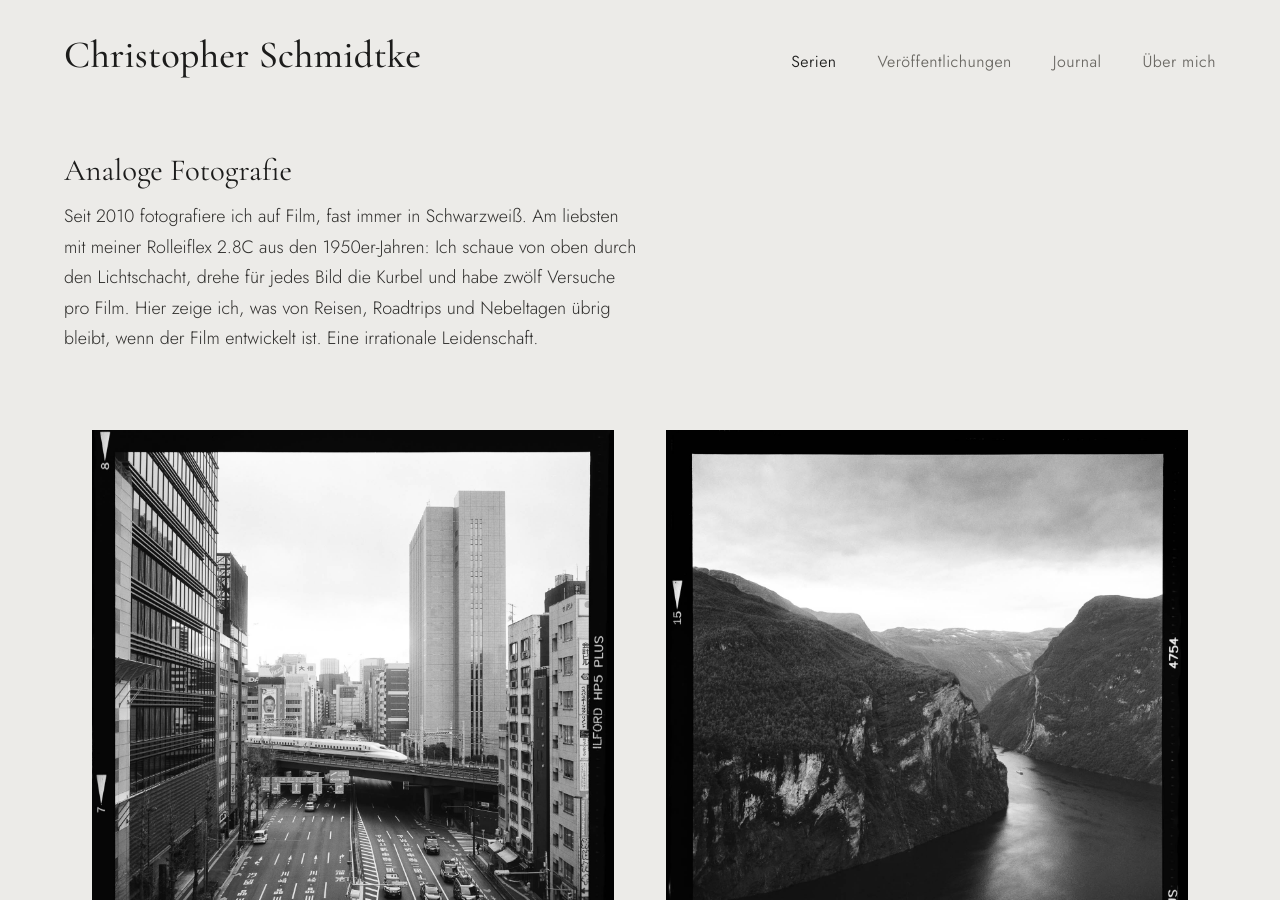
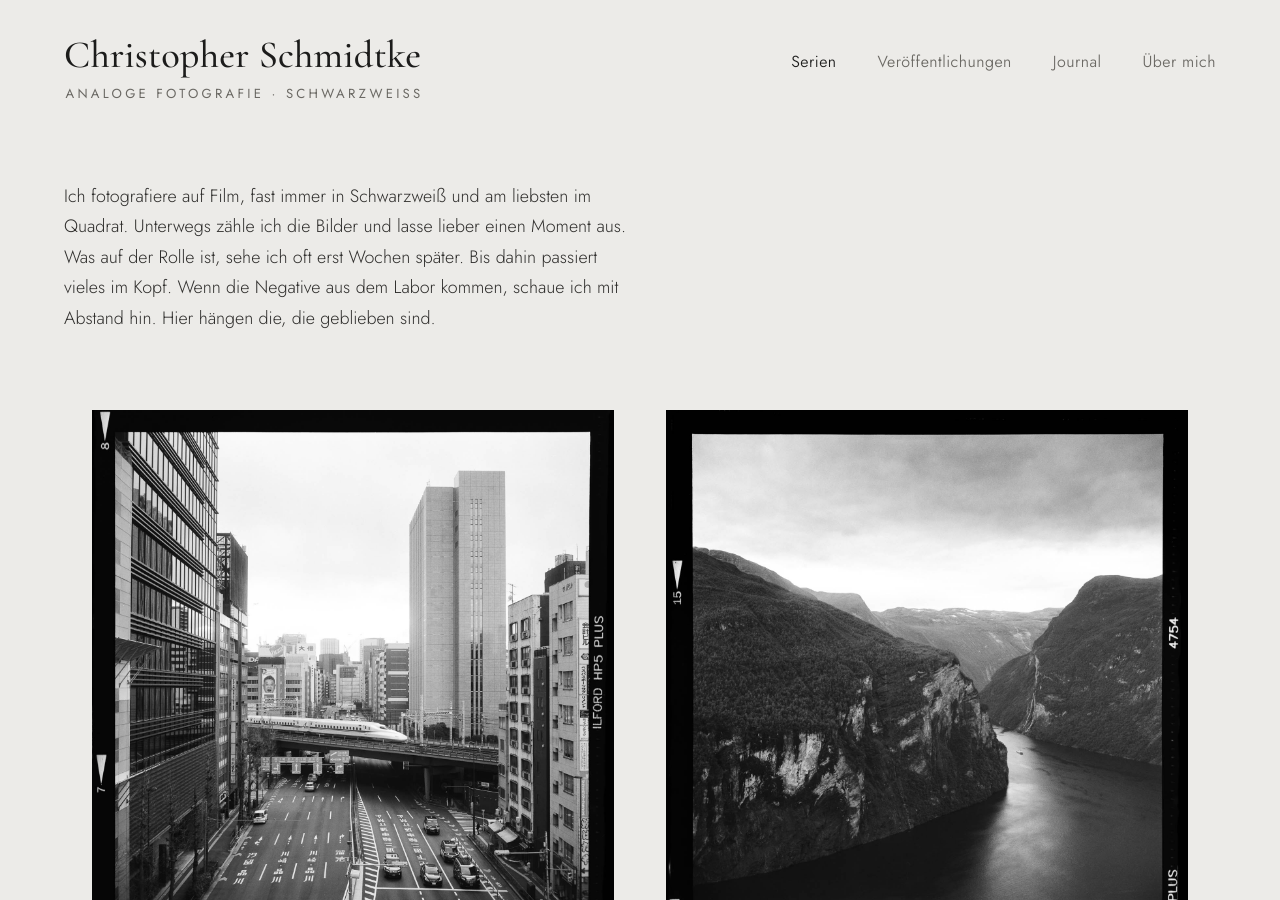
Before and after one commit to Racetrack69/christopher_portfolio, a Jekyll site: the page built from index.html, in a window 1280 px wide and 900 px high. Built offline with Jekyll 4.4.1, drawn with Linux system fonts in a browser that asks for light colours.

Commit message:
Add files via upload

```diff
--- a/_config.yml
+++ b/_config.yml
@@ -6,13 +6,15 @@ description: >-
   Schwarzweißfotografie auf Film von Christopher Schmidtke, im Mittelformat und auf Kleinbild.
   Serien aus Japan, Skandinavien, den USA, Madeira, Island und in Infrarot.
 
-# Überschrift und Text oben auf der Startseite
-ueberschrift: Analoge Fotografie
+# Kleine Zeile unter dem Namen im Kopf (auf allen Seiten). Leer lassen = keine Zeile.
+unterzeile: Analoge Fotografie · Schwarzweiß
+
+# Text oben auf der Startseite
 einleitung: >-
-  Seit 2010 fotografiere ich auf Film, fast immer in Schwarzweiß. Am liebsten mit meiner
-  Rolleiflex 2.8C aus den 1950er-Jahren: Ich schaue von oben durch den Lichtschacht, drehe für
-  jedes Bild die Kurbel und habe zwölf Versuche pro Film. Hier zeige ich, was von Reisen,
-  Roadtrips und Nebeltagen übrig bleibt, wenn der Film entwickelt ist. Eine irrationale Leidenschaft.
+  Ich fotografiere auf Film, fast immer in Schwarzweiß und am liebsten im Quadrat.
+  Unterwegs zähle ich die Bilder und lasse lieber einen Moment aus. Was auf der Rolle ist,
+  sehe ich oft erst Wochen später. Bis dahin passiert vieles im Kopf. Wenn die Negative
+  aus dem Labor kommen, schaue ich mit Abstand hin. Hier hängen die, die geblieben sind.
 lang: de
 locale: de_DE
 
--- a/_includes/header.html
+++ b/_includes/header.html
@@ -1,7 +1,11 @@
 {%- assign nav_serien = site.serien | sort: "reihenfolge" -%}
 <div class="bar" id="bar">
   <header class="head wrap">
-    <a class="mark" href="{{ '/' | relative_url }}">{{ site.title }}</a>
+    {%- capture marke -%}
+    <a class="mark" href="{{ '/' | relative_url }}"><span class="mark-name">{{ site.title }}</span>
+      {%- if site.unterzeile and site.unterzeile != "" -%}<span class="vh">, </span><span class="mark-sub">{{ site.unterzeile }}</span>{%- endif -%}</a>
+    {%- endcapture %}
+    {% if page.url == "/" %}<h1 class="mark-h1">{{ marke }}</h1>{% else %}{{ marke }}{% endif %}
     <button class="menu-btn" type="button" aria-expanded="false" aria-controls="nav">Menü</button>
     <nav id="nav" aria-label="Hauptnavigation">
       <ul class="nav">
--- a/assets/css/site.css
+++ b/assets/css/site.css
@@ -49,7 +49,15 @@ a{color:inherit}
 .bar.hide{transform:translateY(-100%)}
 .bar.hide:focus-within{transform:none}
 .head{display:flex;flex-wrap:wrap;align-items:baseline;justify-content:space-between;gap:16px;padding-block:clamp(20px,2.8vw,40px)}
-.mark{font-family:var(--serif);font-weight:500;font-size:clamp(28px,3vw,42px);line-height:1;letter-spacing:.005em;text-decoration:none}
+.mark-h1{margin:0;font:inherit}
+.mark{--name:clamp(28px,3vw,42px);display:flex;flex-direction:column;align-items:flex-start;font-family:var(--serif);font-weight:500;font-size:var(--name);line-height:1;letter-spacing:.005em;text-decoration:none}
+/* Unterzeile unter dem Namen, sichtbar genau so breit wie der Name (von der Kante des C bis zur Kante des e).
+   Die Laufweite (--sperrung) wird aus beiden Schriftgrößen errechnet:
+   9.227em = sichtbare Breite von „Christopher Schmidtke“ in Cormorant Garamond 500 (mit Laufweite .005em),
+   19.061em = sichtbare Breite der Unterzeile ohne Laufweite in Jost 400, Großbuchstaben,
+   32 = Zahl der Zeichen der Unterzeile minus 1 (ß zählt als SS), .04em = Abstand vor dem C.
+   Ändern sich Name oder Unterzeile, diese Werte neu messen, sonst stimmt die Breite nicht mehr genau. */
+.mark-sub{--sub:clamp(10.5px,3.5px + .75vw,14px);--sperrung:calc((var(--name) * 9.227 - var(--sub) * 19.061) / 32);margin:clamp(9px,.9vw,14px) calc(var(--sperrung) * -1) 0 calc(var(--name) * .04);font-family:var(--sans);font-weight:400;font-size:var(--sub);line-height:1.2;letter-spacing:var(--sperrung);white-space:nowrap;text-transform:uppercase;color:var(--quiet)}
 .menu-btn{display:none;min-height:44px;font:350 16px var(--sans);letter-spacing:.03em;color:var(--ink);background:none;border:0;padding:4px 0;cursor:pointer}
 .nav{list-style:none;margin:0;padding:0;display:flex;gap:clamp(20px,3.2vw,52px)}
 .nav a{font-weight:350;font-size:16px;letter-spacing:.03em;color:var(--quiet);text-decoration:none;transition:color .2s}
@@ -57,10 +65,9 @@ a{color:inherit}
 /* Die Serienliste steht am Desktop als eigene Zeile auf den Serienseiten (.s-nav), nur das Handymenü zeigt sie */
 .sub{display:none;list-style:none;margin:0}
 @media (max-width:760px){
-  .head{align-items:center}
   .menu-btn{display:block}
   #nav{display:none;flex-basis:100%}
-  .head.open #nav{display:block;height:calc(100vh - 76px);height:calc(100svh - 76px);overflow-y:auto}
+  .head.open #nav{display:block;height:calc(100vh - 110px);height:calc(100svh - 110px);overflow-y:auto}
   .nav{flex-direction:column;gap:4px;padding-block:16px 32px}
   .nav a{display:block;padding-block:6px;font-family:var(--serif);font-size:34px;font-weight:400;letter-spacing:0}
   .sub{display:grid;gap:0;padding:0 0 12px 20px}
@@ -69,9 +76,8 @@ a{color:inherit}
 
 /* Wand: Reihen gleicher Höhe, höchstens --rowmax hoch, zentriert */
 .lede{margin:0 0 clamp(28px,4vw,56px);max-width:40rem;font-weight:300;font-size:clamp(17px,1.5vw,19px);line-height:1.6;color:var(--ink-2)}
-/* Startseite: Überschrift in der Serifenschrift, darunter ein kurzer Text wie eine Tafel am Eingang */
+/* Startseite: kurzer Text wie eine Tafel am Eingang, ohne eigene Überschrift (die steht im Kopf) */
 .home-head{max-width:36rem;margin:0 0 clamp(48px,6vw,96px)}
-.home-title{margin:0 0 14px;font-family:var(--serif);font-weight:400;font-size:clamp(26px,2.4vw,34px);line-height:1.1}
 .intro{margin:0;font-weight:300;font-size:clamp(17px,1.4vw,19px);line-height:1.7;color:var(--ink-2);text-wrap:pretty}
 .wall{display:flex;flex-direction:column;gap:var(--row-gap)}
 .wall .row{display:flex;gap:var(--gap);align-items:flex-start;margin-inline:auto;width:min(100%, calc(var(--sum) * var(--rowmax) + (var(--n) - 1) * var(--gap)))}
@@ -121,7 +127,7 @@ html.js a.frame:hover img.loaded,html.js .cover-link:hover img.loaded{opacity:.9
 
 /* Serienkopf */
 /* Ziffern in der Serifenschrift auf Linie (Cormorant setzt sonst Mediävalziffern, 2010 sähe aus wie 2o1o) */
-.mark,.home-title,.s-title,.p-title,.about h1,.article .body h2,.posts .pt,.pubs .mag,.cover .c-title{font-variant-numeric:lining-nums}
+.mark,.s-title,.p-title,.about h1,.article .body h2,.posts .pt,.pubs .mag,.cover .c-title{font-variant-numeric:lining-nums}
 
 /* Seitentitel bewusst kleiner als der Name im Kopf */
 .s-head{display:grid;gap:14px;max-width:46rem;margin-bottom:clamp(44px,6vw,88px)}
--- a/index.html
+++ b/index.html
@@ -2,10 +2,9 @@
 layout: default
 ---
 {%- assign serien = site.serien | sort: "reihenfolge" -%}
-<header class="home-head">
-  <h1 class="home-title">{{ site.ueberschrift | default: "Analoge Fotografie" }}</h1>
+<div class="home-head">
   <p class="intro">{{ site.einleitung }}</p>
-</header>
+</div>
 <div class="wall covers">
 {%- for s in serien -%}
   {%- assign m = forloop.index0 | modulo: 2 -%}
```
